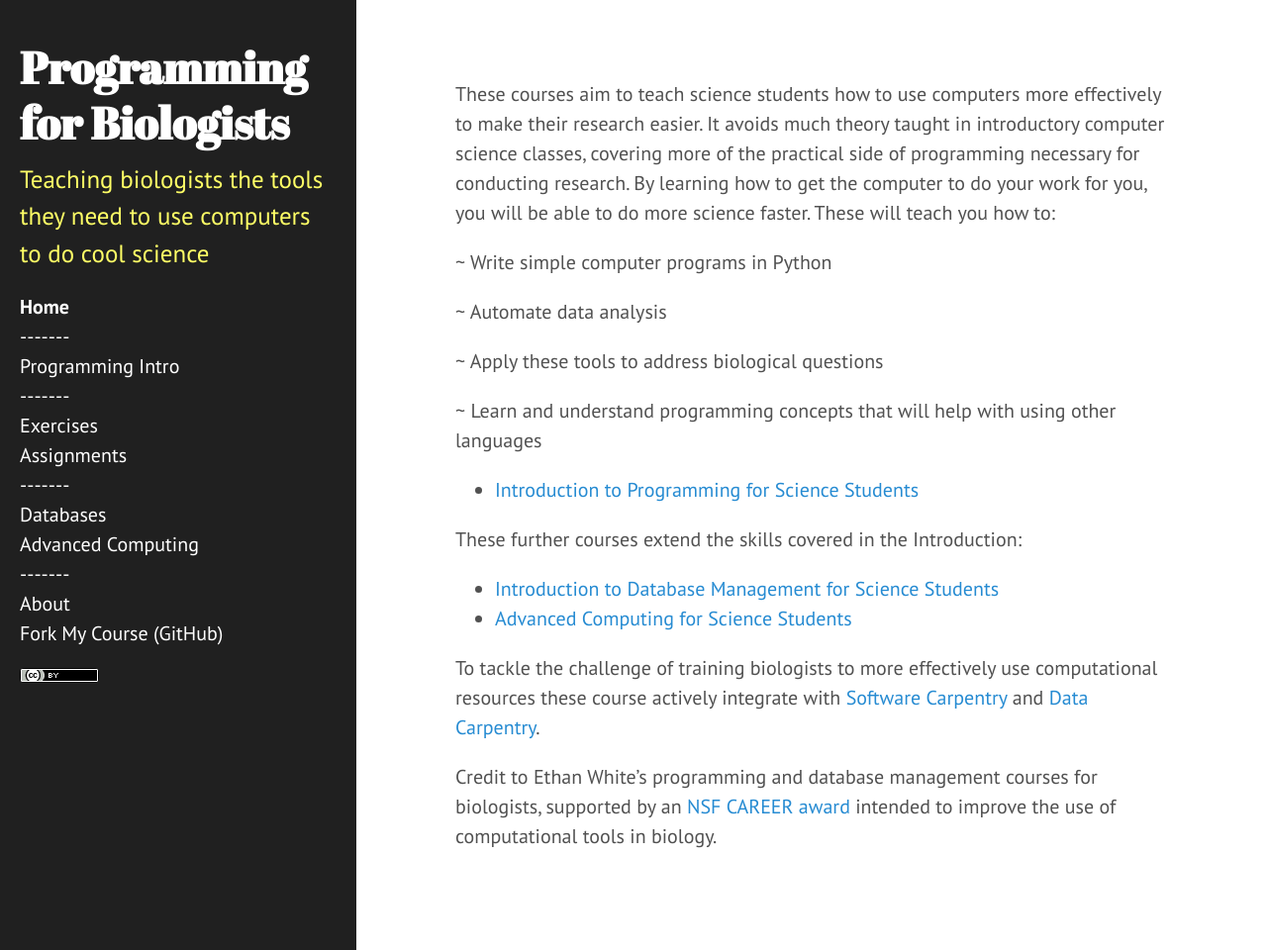
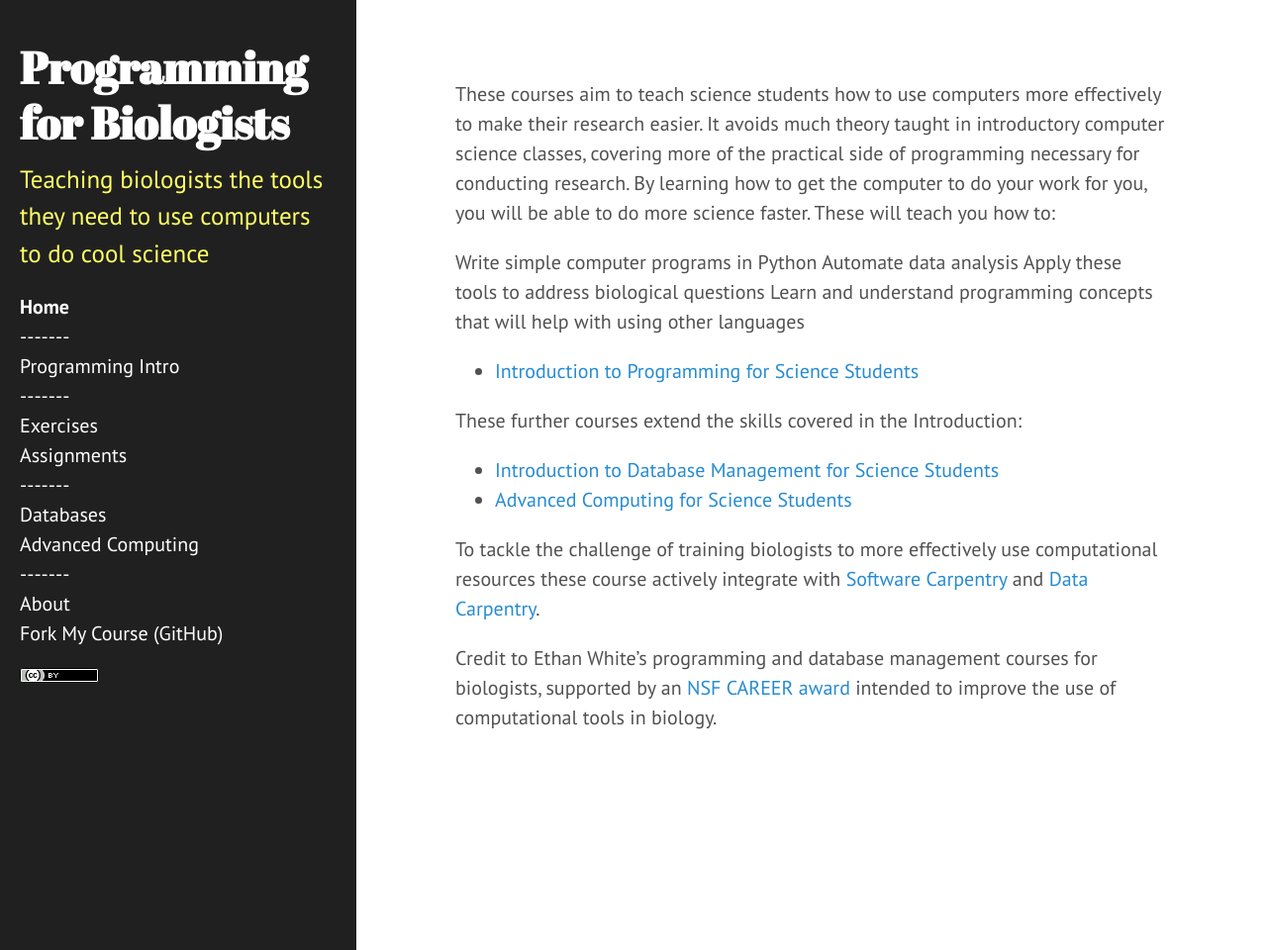
Before and after one commit to MonmouthSchool/MonmouthSchool.github.io, a Jekyll site: the page built from index.md, in a window 1280 px wide and 960 px high. Shown: the whole window at 99% size. Built offline with Jekyll 4.4.1, drawn with Linux system fonts in a browser that asks for light colours; Markdown is read by kramdown in place of the engine named in the settings.

```diff
--- a/index.md
+++ b/index.md
@@ -4,13 +4,10 @@ redirect_from: /courses/
 ---
 These courses aim to teach science students how to use computers more effectively to make their research easier. It avoids much theory taught in introductory computer science classes, covering more of the practical side of programming necessary for conducting research. By learning how to get the computer to do your work for you, you will be able to do more science faster. These will teach you how to:
 
-~ Write simple computer programs in Python
-
-~ Automate data analysis
-
-~ Apply these tools to address biological questions
-
-~ Learn and understand programming concepts that will help with using other languages
+Write simple computer programs in Python
+Automate data analysis
+Apply these tools to address biological questions
+Learn and understand programming concepts that will help with using other languages
 
 * [Introduction to Programming for Science Students](/programming)
 
```
